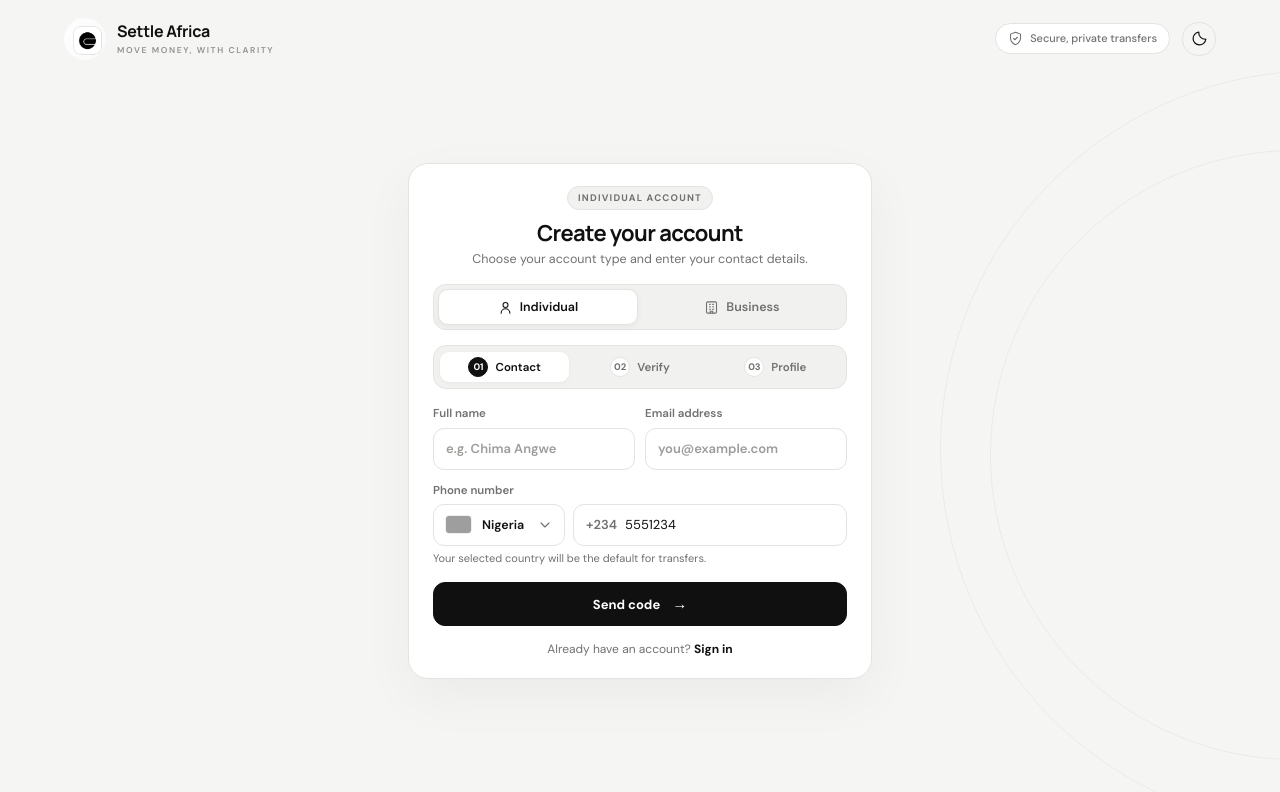
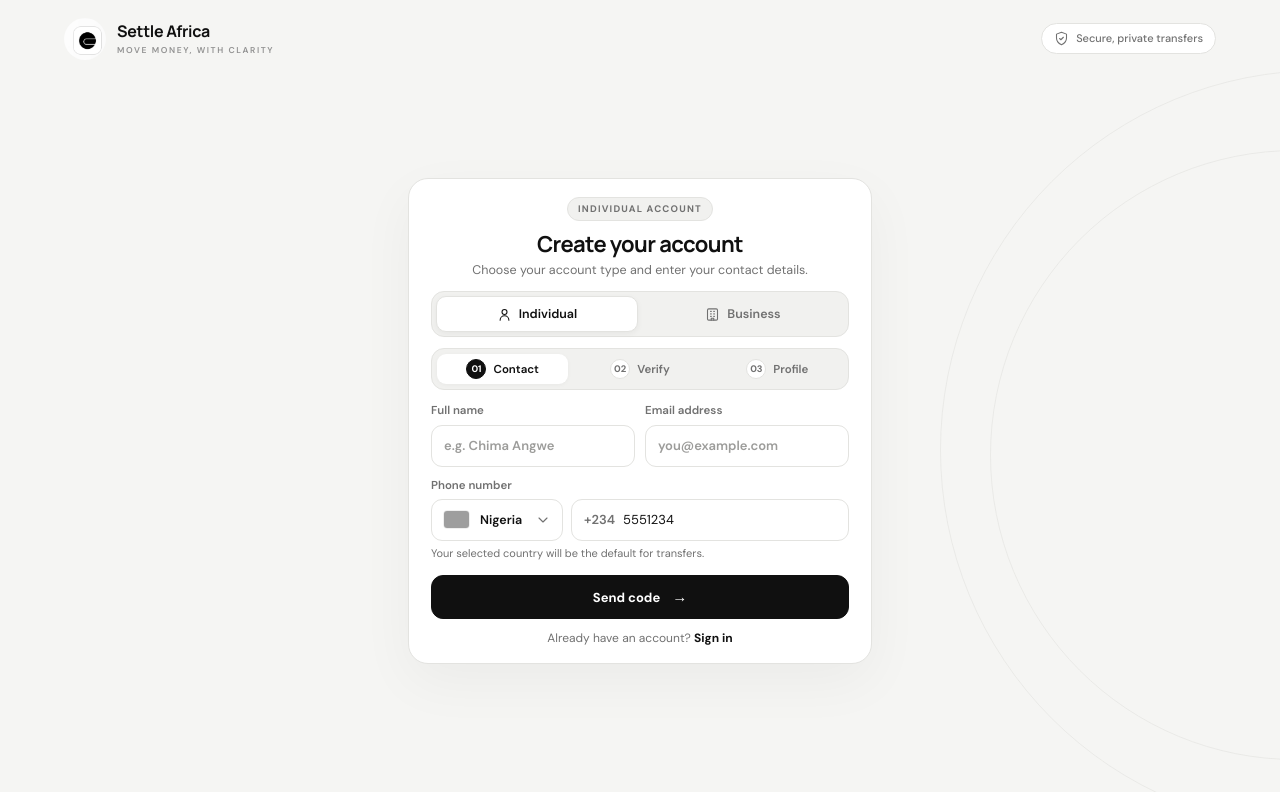
Before and after one commit to chima-angwe/settle-africa-redesign, a React (Vite) app: page / in a window 1280 px wide. Both pictures are taken after typing "5551234", "Sample123" into the empty fields and a click on the button "Create an account". Shown: the top 792 px of the page. Built offline with nearby package versions, Linux system fonts and the light colour scheme; grey boxes are pictures that could not be loaded.

Commit message:
removed_theme_icon

```diff
--- a/src/app/styles/globals.css
+++ b/src/app/styles/globals.css
@@ -419,9 +419,11 @@
 }
 
 /* Authentication: Login, Forgot Password, and compact 3-step Signup */
-html:has(.auth-page), body:has(.auth-page), #root:has(.auth-page) { height: 100dvh; min-height: 0; overflow: hidden; scrollbar-width: none; -ms-overflow-style: none; }
+html:has(.auth-page:not(.auth-onboarding)), body:has(.auth-page:not(.auth-onboarding)), #root:has(.auth-page:not(.auth-onboarding)) { height: 100dvh; min-height: 0; overflow: hidden; scrollbar-width: none; -ms-overflow-style: none; }
+html:has(.auth-page.auth-onboarding), body:has(.auth-page.auth-onboarding) { scrollbar-width: none; -ms-overflow-style: none; }
 html:has(.auth-page)::-webkit-scrollbar, body:has(.auth-page)::-webkit-scrollbar { display: none; }
 .auth-page { position: relative; display: flex; height: 100dvh; flex-direction: column; justify-content: space-between; overflow: hidden; padding: clamp(14px, 2.2vh, 22px) clamp(20px, 5vw, 72px); background: var(--canvas); scrollbar-width: none; -ms-overflow-style: none; }
+.auth-page.auth-onboarding { height: auto; min-height: 100dvh; overflow-x: hidden; overflow-y: auto; }
 .auth-page::-webkit-scrollbar { display: none; }
 .auth-decoration { position: absolute; right: -420px; top: 70px; width: 760px; height: 760px; border: 1px solid var(--line); border-radius: 50%; opacity: .65; pointer-events: none; }
 .auth-orbit-two { right: -320px; top: 150px; width: 610px; height: 610px; }
@@ -463,11 +465,22 @@ html:has(.auth-page)::-webkit-scrollbar, body:has(.auth-page)::-webkit-scrollbar
 .auth-route strong span { margin: 0 6px; color: var(--muted); }
 
 /* Centered compact modal card for Signup */
-.auth-page.auth-onboarding .auth-layout-signup { width: min(100%, 464px); grid-template-columns: minmax(0, 1fr); justify-items: center; gap: 0; padding: 14px 0; }
+.auth-page.auth-onboarding .auth-layout-signup { width: min(100%, 464px); grid-template-columns: minmax(0, 1fr); justify-items: center; gap: 0; padding: 8px 0; }
 .auth-page.auth-onboarding .auth-layout-signup .auth-story { display: none; }
 
 .auth-card { width: 100%; padding: 22px 24px 20px; border: 1px solid var(--line); border-radius: 20px; background: var(--paper); box-shadow: var(--shadow); transition: max-width 320ms ease, padding 320ms ease, box-shadow 320ms ease; }
-.auth-card-signup { max-width: 464px; padding: 22px 24px 20px; }
+.auth-card-signup { max-width: 464px; padding: 18px 22px 16px; }
+.auth-card-signup .auth-card-head { margin-bottom: 12px; }
+.auth-card-signup .auth-account-switch { margin-bottom: 11px; }
+.auth-card-signup .signup-progress { margin-bottom: 12px; padding: 5px; }
+.auth-card-signup .auth-form { gap: 10px; }
+.auth-card-signup .auth-form input,
+.auth-card-signup .auth-form select,
+.auth-card-signup .auth-phone-country-select .country-select-trigger,
+.auth-card-signup .auth-phone-input-wrap { height: 40px; min-height: 40px; }
+.auth-card-signup .auth-back,
+.auth-card-signup .auth-submit { min-height: 41px; }
+.auth-card-signup .auth-switch { margin-top: 10px; }
 
 .auth-card-head { text-align: center; margin-bottom: 16px; }
 .auth-label { display: inline-flex; align-items: center; padding: 4px 10px; border: 1px solid var(--line); border-radius: 999px; background: var(--soft); color: var(--muted); font-size: 9.5px; font-weight: 700; letter-spacing: 1.2px; text-transform: uppercase; }
--- a/src/features/auth/ui/AuthScreen.tsx
+++ b/src/features/auth/ui/AuthScreen.tsx
@@ -1,6 +1,5 @@
 import { useState } from "react";
 import { Icon, LogoMark } from "@/shared/ui";
-import { ThemeToggle } from "@/features/theme-toggle";
 import { CountryBadge, CountrySelect, callingCodes } from "@/entities/country";
 import type { AccountType, Theme } from "@/shared/types";
 
@@ -33,8 +32,6 @@ const SIGNUP_STEPS = ["Contact", "Verify", "Profile"] as const;
 export function AuthScreen({
   mode,
   setMode,
-  theme,
-  onToggleTheme,
   accountType,
   onAccountTypeChange,
   initialCountry,
@@ -224,7 +221,7 @@ export function AuthScreen({
             <Icon name="shield" size={15} />
             <span>Secure, private transfers</span>
           </div>
-          <ThemeToggle theme={theme} onToggle={onToggleTheme} />
+
         </div>
       </header>
 
```
